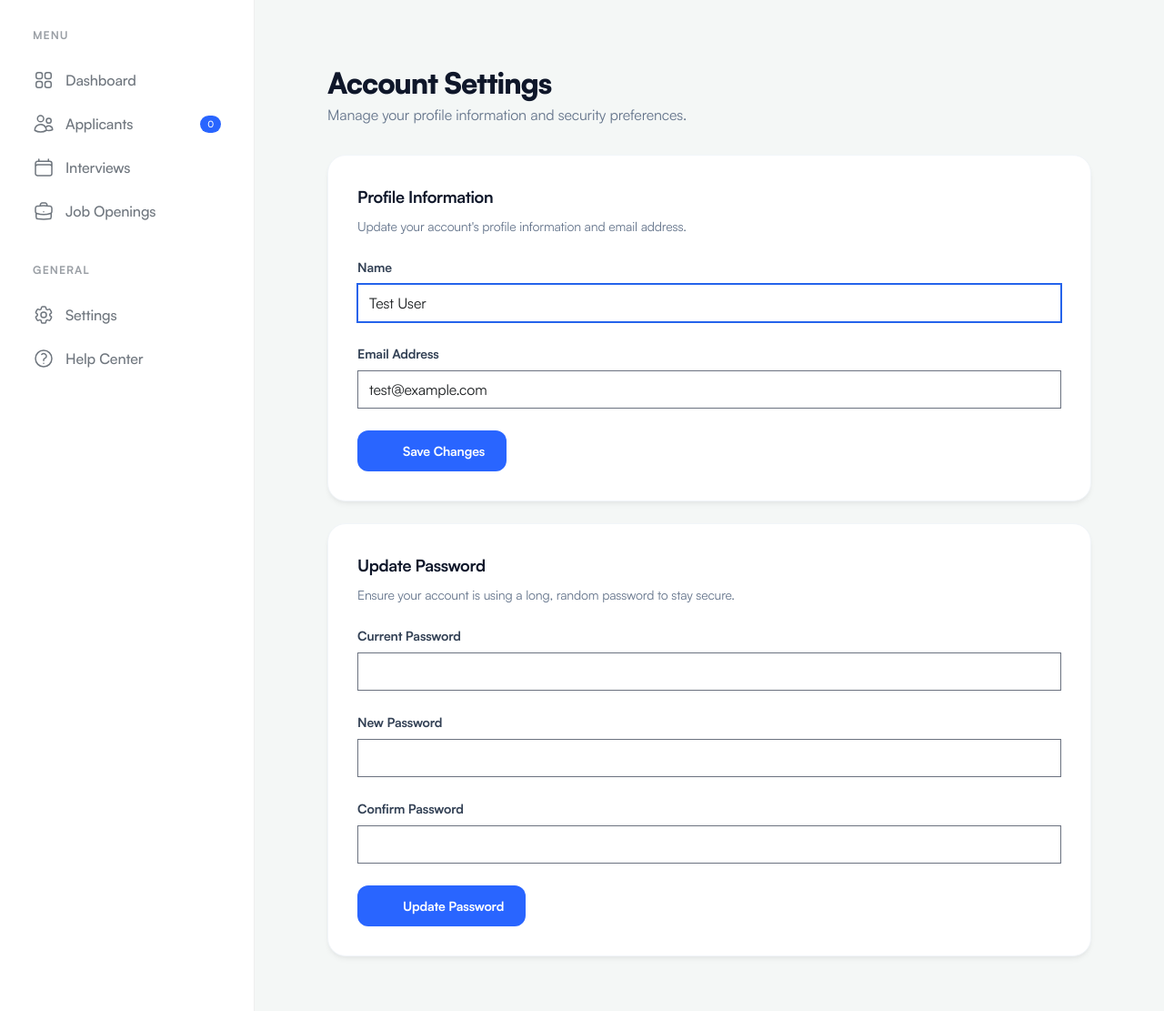
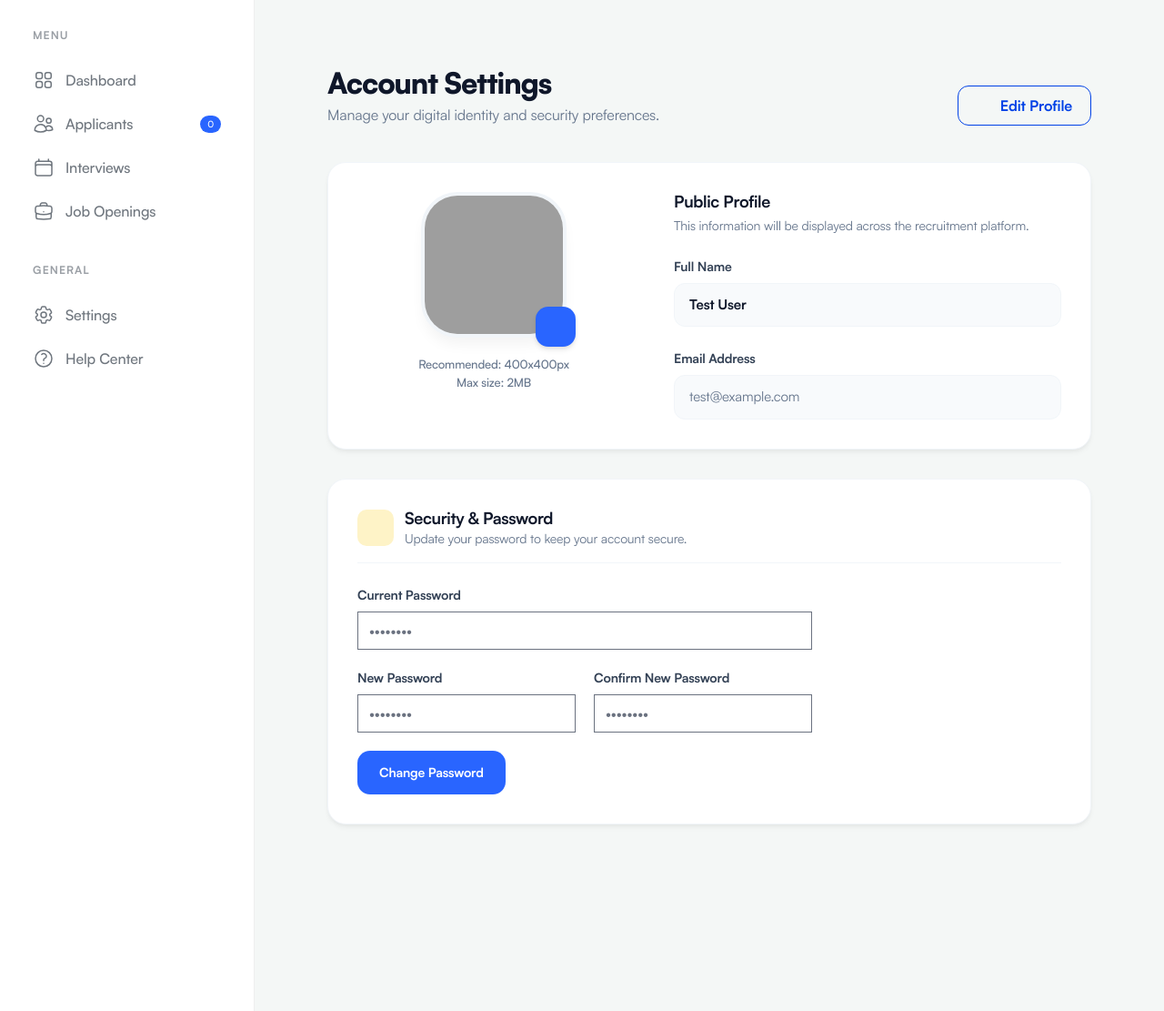
Before and after one commit to KayZee52/CMFI-website, a Laravel app: page /profile in a window 1280 px wide. Shown: the part 98-1209 px from the top of the page at 91% size. Run offline with Laravel 12, Linux system fonts and the light colour scheme; a user stored in the database is signed in; data comes from the database, SQL or seed files in the repository; data that the repository does not hold is empty; style sheets or scripts are compiled from the project's sources; grey boxes are pictures that could not be loaded.

Commit message:
feat: implement user avatar upload and storage functionality

```diff
--- a/ui_forclone/recruitment-app/app/Http/Controllers/ProfileController.php
+++ b/ui_forclone/recruitment-app/app/Http/Controllers/ProfileController.php
@@ -26,13 +26,23 @@ class ProfileController extends Controller
      */
     public function update(ProfileUpdateRequest $request): RedirectResponse
     {
-        $request->user()->fill($request->validated());
+        $user = $request->user();
+        $user->fill($request->validated());
 
-        if ($request->user()->isDirty('email')) {
-            $request->user()->email_verified_at = null;
+        if ($request->hasFile('avatar')) {
+            // Delete old avatar if exists
+            if ($user->avatar && file_exists(public_path('storage/' . $user->avatar))) {
+                @unlink(public_path('storage/' . $user->avatar));
+            }
+            $path = $request->file('avatar')->store('avatars', 'public');
+            $user->avatar = $path;
         }
 
-        $request->user()->save();
+        if ($user->isDirty('email')) {
+            $user->email_verified_at = null;
+        }
+
+        $user->save();
 
         return Redirect::route('profile.edit')->with('status', 'profile-updated');
     }
--- a/ui_forclone/recruitment-app/app/Http/Requests/ProfileUpdateRequest.php
+++ b/ui_forclone/recruitment-app/app/Http/Requests/ProfileUpdateRequest.php
@@ -26,6 +26,7 @@ class ProfileUpdateRequest extends FormRequest
                 'max:255',
                 Rule::unique(User::class)->ignore($this->user()->id),
             ],
+            'avatar' => ['nullable', 'image', 'max:2048'],
         ];
     }
 }
--- a/ui_forclone/recruitment-app/resources/views/layouts/recruitment.blade.php
+++ b/ui_forclone/recruitment-app/resources/views/layouts/recruitment.blade.php
@@ -98,7 +98,7 @@
                     <!-- User Profile Dropdown -->
                     <div x-data="{ open: false }" @click.away="open = false" style="position: relative;">
                         <button @click="open = !open" class="user-profile" style="background: none; border: none; padding: 0; cursor: pointer; display: flex; align-items: center; gap: 12px;">
-                            <img src="{{ asset('images/avatars/admin.png') }}" alt="User Profile" style="width: 40px; height: 40px; border-radius: 12px; object-fit: cover; border: 1px solid var(--border-color);">
+                            <img src="{{ Auth::user()->avatar ? asset('storage/' . Auth::user()->avatar) : asset('images/avatars/admin.png') }}" alt="User Profile" style="width: 40px; height: 40px; border-radius: 12px; object-fit: cover; border: 1px solid var(--border-color);">
                             <div class="user-info" style="text-align: left;">
                                 <span class="user-name" style="display: block; font-weight: 700; color: #0F172A; font-size: 14px;">{{ Auth::user()->name }}</span>
                                 <span class="user-email" style="display: block; font-size: 12px; color: #64748B;">{{ Auth::user()->email }}</span>
--- a/ui_forclone/recruitment-app/resources/views/profile/edit.blade.php
+++ b/ui_forclone/recruitment-app/resources/views/profile/edit.blade.php
@@ -1,93 +1,117 @@
 @extends('layouts.recruitment')
 
 @section('content')
-<div class="page-content" style="padding: 32px; max-width: 1000px; margin: 0 auto;">
-    <div class="page-header" style="margin-bottom: 32px;">
+<div class="page-content" style="padding: 32px; max-width: 1000px; margin: 0 auto;" x-data="{ editing: false }">
+    <div class="page-header" style="margin-bottom: 40px; display: flex; justify-content: space-between; align-items: flex-end;">
+        <div>
             <h1 style="font-size: 32px; font-weight: 800; color: #0F172A; letter-spacing: -0.03em;">Account Settings</h1>
-        <p style="color: #64748B; font-size: 16px; margin-top: 4px;">Manage your profile information and security preferences.</p>
+            <p style="color: #64748B; font-size: 16px; margin-top: 4px;">Manage your digital identity and security preferences.</p>
+        </div>
+        <button type="button" @click="editing = !editing" class="btn-secondary" style="height: 44px; padding: 0 20px; border-radius: 12px; font-weight: 700; display: flex; align-items: center; gap: 8px;">
+            <x-icon name="edit" style="width: 18px; height: 18px;" x-show="!editing" />
+            <x-icon name="close" style="width: 18px; height: 18px;" x-show="editing" />
+            <span x-text="editing ? 'Cancel' : 'Edit Profile'"></span>
+        </button>
     </div>
 
-    <div class="profile-card">
-        <div class="profile-section-title">Profile Information</div>
-        <p class="profile-section-desc">Update your account's profile information and email address.</p>
-
-        <form method="post" action="{{ route('profile.update') }}" class="space-y-6">
+    <form method="post" action="{{ route('profile.update') }}" enctype="multipart/form-data" class="space-y-8">
         @csrf
         @method('patch')
 
-            <div class="form-group">
-                <label class="form-label" for="name">Name</label>
-                <input id="name" name="name" type="text" class="form-input" value="{{ old('name', $user->name) }}" required autofocus autocomplete="name" />
-                @if($errors->get('name'))
-                    <p style="color: #EF4444; font-size: 12px; margin-top: 4px;">{{ $errors->first('name') }}</p>
-                @endif
+        <!-- Profile Block -->
+        <div class="profile-card" style="display: grid; grid-template-columns: 300px 1fr; gap: 48px; align-items: start;">
+            <!-- Left: Avatar Upload -->
+            <div style="text-align: center;">
+                <div style="position: relative; display: inline-block; margin-bottom: 20px;">
+                    <div style="width: 160px; height: 160px; border-radius: 40px; overflow: hidden; border: 4px solid #F1F5F9; background: #F8FAFC; box-shadow: 0 10px 15px -3px rgba(0,0,0,0.05);">
+                        <img id="avatar-preview"
+                             src="{{ $user->avatar ? asset('storage/' . $user->avatar) : asset('images/avatars/admin.png') }}"
+                             alt="Avatar Preview"
+                             style="width: 100%; height: 100%; object-fit: cover;">
+                    </div>
+                    <label for="avatar-input" style="position: absolute; bottom: -10px; right: -10px; width: 44px; height: 44px; background: var(--primary); border-radius: 14px; display: flex; align-items: center; justify-content: center; cursor: pointer; color: white; box-shadow: 0 4px 6px -1px rgba(0,0,0,0.1), 0 2px 4px -1px rgba(0,0,0,0.06); transition: transform 0.2s;" onmouseover="this.style.transform='scale(1.1)'" onmouseout="this.style.transform='scale(1)'">
+                        <x-icon name="camera" style="width: 20px; height: 20px;" />
+                        <input type="file" id="avatar-input" name="avatar" class="hidden" accept="image/*" onchange="document.getElementById('avatar-preview').src = window.URL.createObjectURL(this.files[0])">
+                    </label>
+                </div>
+                <div style="font-size: 13px; color: #64748B; font-weight: 500;">Recommended: 400x400px<br>Max size: 2MB</div>
+            </div>
+
+            <!-- Right: Details -->
+            <div class="space-y-6">
+                <div>
+                    <h3 class="profile-section-title" style="margin-bottom: 4px;">Public Profile</h3>
+                    <p class="profile-section-desc" style="margin-bottom: 24px;">This information will be displayed across the recruitment platform.</p>
                 </div>
 
                 <div class="form-group">
-                <label class="form-label" for="email">Email Address</label>
-                <input id="email" name="email" type="email" class="form-input" value="{{ old('email', $user->email) }}" required autocomplete="username" />
-                @if($errors->get('email'))
-                    <p style="color: #EF4444; font-size: 12px; margin-top: 4px;">{{ $errors->first('email') }}</p>
+                    <label class="form-label">Full Name</label>
+                    <div x-show="!editing" style="padding: 12px 16px; background: #F8FAFC; border-radius: 12px; border: 1.5px solid #F1F5F9; color: #0F172A; font-weight: 600; font-size: 15px;">
+                        {{ $user->name }}
+                    </div>
+                    <input x-show="editing" id="name" name="name" type="text" class="form-input" value="{{ old('name', $user->name) }}" required autofocus />
+                </div>
+
+                <div class="form-group">
+                    <label class="form-label">Email Address</label>
+                    <div x-show="!editing" style="padding: 12px 16px; background: #F8FAFC; border-radius: 12px; border: 1.5px solid #F1F5F9; color: #64748B; font-size: 15px;">
+                        {{ $user->email }}
+                    </div>
+                    <input x-show="editing" id="email" name="email" type="email" class="form-input" value="{{ old('email', $user->email) }}" required />
+                </div>
+
+                <div x-show="editing" x-transition class="flex items-center gap-4" style="padding-top: 12px;">
+                    <button type="submit" class="btn-primary" style="height: 48px; border-radius: 14px; font-weight: 700;">
+                        Update Information
+                    </button>
+                    @if (session('status') === 'profile-updated')
+                        <span x-data="{ show: true }" x-show="show" x-transition x-init="setTimeout(() => show = false, 3000)" style="color: #10B981; font-size: 14px; font-weight: 600;">
+                            Saved successfully.
+                        </span>
                     @endif
                 </div>
-
-            <div class="flex items-center gap-4">
-                <button type="submit" class="btn-primary">
-                    <x-icon name="check" style="width: 18px; height: 18px;" />
-                    Save Changes
-                </button>
-
-                @if (session('status') === 'profile-updated')
-                    <p x-data="{ show: true }" x-show="show" x-transition x-init="setTimeout(() => show = false, 2000)" style="color: #10B981; font-size: 14px; font-weight: 500;">
-                        Saved successfully.
-                    </p>
-                @endif
             </div>
-        </form>
         </div>
 
+        <!-- Security Block -->
         <div class="profile-card">
-        <div class="profile-section-title">Update Password</div>
-        <p class="profile-section-desc">Ensure your account is using a long, random password to stay secure.</p>
+            <div style="display: flex; align-items: center; gap: 12px; margin-bottom: 24px; padding-bottom: 16px; border-bottom: 1px solid #F1F5F9;">
+                <div style="width: 40px; height: 40px; background: #FEF3C7; border-radius: 10px; display: flex; align-items: center; justify-content: center; color: #D97706;">
+                    <x-icon name="shield" style="width: 24px; height: 24px;" />
+                </div>
+                <div>
+                    <h3 class="profile-section-title" style="margin-bottom: 0;">Security & Password</h3>
+                    <p class="profile-section-desc" style="margin-bottom: 0;">Update your password to keep your account secure.</p>
+                </div>
+            </div>
 
+            <div style="max-width: 500px;">
                 <form method="post" action="{{ route('password.update') }}" class="space-y-6">
                     @csrf
                     @method('put')
 
                     <div class="form-group">
-                <label class="form-label" for="current_password">Current Password</label>
-                <input id="current_password" name="current_password" type="password" class="form-input" autocomplete="current-password" />
-                @if($errors->updatePassword->get('current_password'))
-                    <p style="color: #EF4444; font-size: 12px; margin-top: 4px;">{{ $errors->updatePassword->first('current_password') }}</p>
-                @endif
+                        <label class="form-label">Current Password</label>
+                        <input name="current_password" type="password" class="form-input" placeholder="••••••••" />
                     </div>
 
+                    <div style="display: grid; grid-template-columns: 1fr 1fr; gap: 20px;">
                         <div class="form-group">
-                <label class="form-label" for="password">New Password</label>
-                <input id="password" name="password" type="password" class="form-input" autocomplete="new-password" />
-                @if($errors->updatePassword->get('password'))
-                    <p style="color: #EF4444; font-size: 12px; margin-top: 4px;">{{ $errors->updatePassword->first('password') }}</p>
-                @endif
+                            <label class="form-label">New Password</label>
+                            <input name="password" type="password" class="form-input" placeholder="••••••••" />
+                        </div>
+                        <div class="form-group">
+                            <label class="form-label">Confirm New Password</label>
+                            <input name="password_confirmation" type="password" class="form-input" placeholder="••••••••" />
+                        </div>
                     </div>
 
-            <div class="form-group">
-                <label class="form-label" for="password_confirmation">Confirm Password</label>
-                <input id="password_confirmation" name="password_confirmation" type="password" class="form-input" autocomplete="new-password" />
+                    <button type="submit" class="btn-primary" style="height: 48px; border-radius: 14px; font-weight: 700;">
+                        Change Password
+                    </button>
+                </form>
             </div>
-
-            <div class="flex items-center gap-4">
-                <button type="submit" class="btn-primary">
-                    <x-icon name="shield" style="width: 18px; height: 18px;" />
-                    Update Password
-                </button>
-
-                @if (session('status') === 'password-updated')
-                    <p x-data="{ show: true }" x-show="show" x-transition x-init="setTimeout(() => show = false, 2000)" style="color: #10B981; font-size: 14px; font-weight: 500;">
-                        Password updated.
-                    </p>
-                @endif
         </div>
     </form>
 </div>
-</div>
 @endsection
```
Also changed, not shown: ui_forclone/recruitment-app/database/migrations/2026_07_03_093836_add_avatar_to_users_table.php (added). Lines whose indentation alone changed are shown as unchanged.
